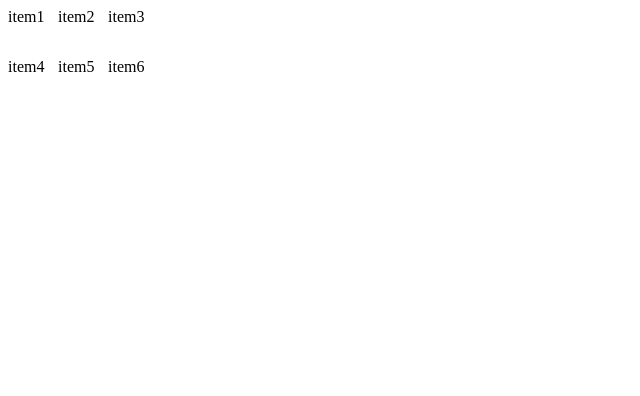
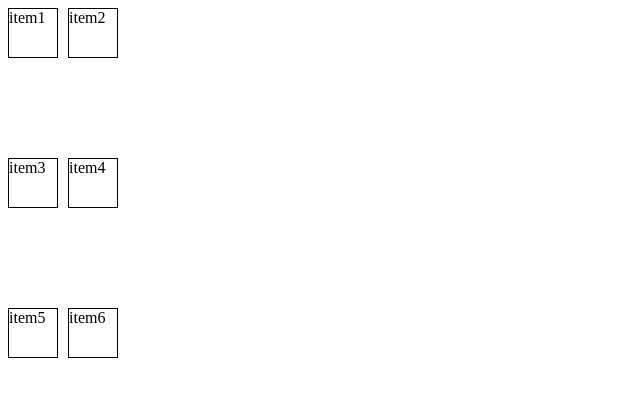
Before and after one commit to KKaged/study-practice, a plain HTML site: page grid/index.html in a window 1280 px wide. Shown: the whole page, without its empty margins (0-640 px from the left). Drawn offline with Linux system fonts and the light colour scheme.

Commit message:
finished odin's part of css grid.

```diff
--- a/grid/styles.css
+++ b/grid/styles.css
@@ -1,8 +1,15 @@
 .container {
     display: grid;
-    grid-template: 50px 50px / 50px 50px 50px;
+    grid-template: 50px 50px / 50px 50px;
+    grid-auto-rows: 50px;
+    column-gap: 10px;
+    row-gap: 100px;
     /*
     short term for grid-template rows AND columns. Separated with a slash
     Row first, column seconds
     */
 }
+
+.container>div {
+    border: 1px solid black;
+}
```
